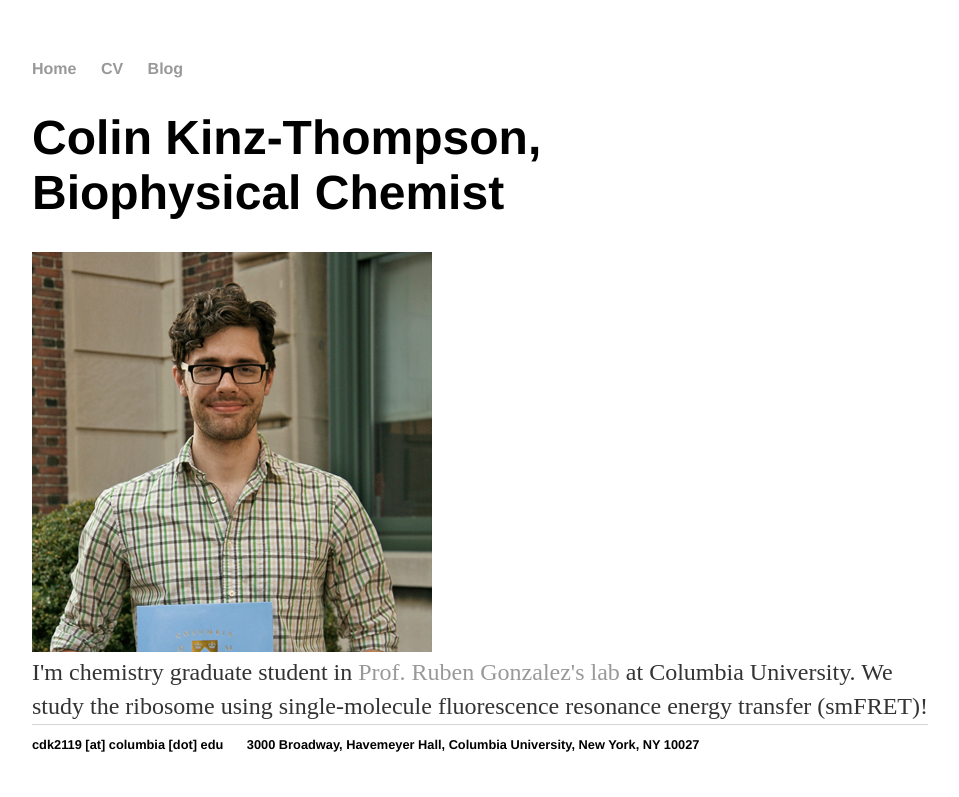
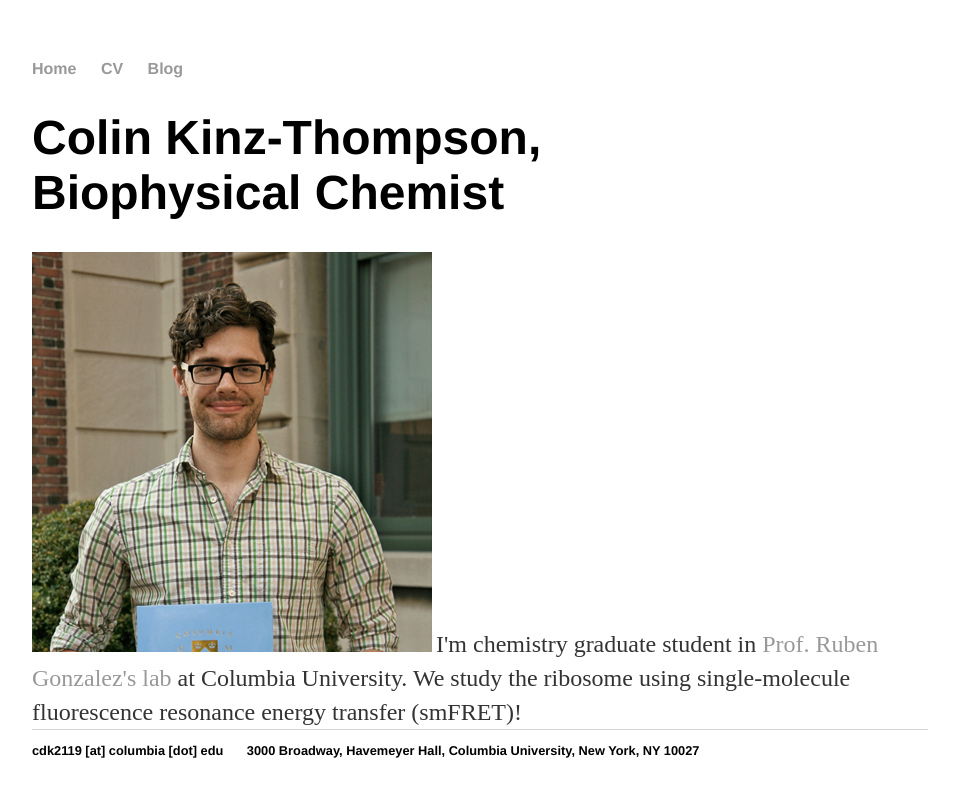
Before and after one commit to ckinzthompson/ckinzthompson.github.io, a Jekyll site: the page built from index.html, in a window 1280 px wide. Shown: the top 797 px of the page, without its empty margins (160-1119 px from the left). Built offline with Jekyll 4.4.1, drawn with Linux system fonts in a browser that asks for light colours.

Commit message:
Update index.html

```diff
--- a/index.html
+++ b/index.html
@@ -3,8 +3,9 @@ layout: default
 title: Colin Kinz-Thompson, Biophysical Chemist
 ---
 <h1>Colin Kinz-Thompson,<br>Biophysical Chemist</h1>
+
+<div class="blurb">
 <a href='./about/CKT_2015_large.jpg'><img src = './about/CKT_2015_small.jpg' onclick="toggle()"></a>
-<div class="blurb">
 <p>I'm chemistry graduate student in <a href=http://www.columbia.edu/cu/chemistry/groups/gonzalez/index.html> Prof. Ruben Gonzalez's lab</a> at Columbia University.
 We study the ribosome using single-molecule fluorescence resonance energy transfer (smFRET)! </p>
 </div><!-- /.blurb -->
```
